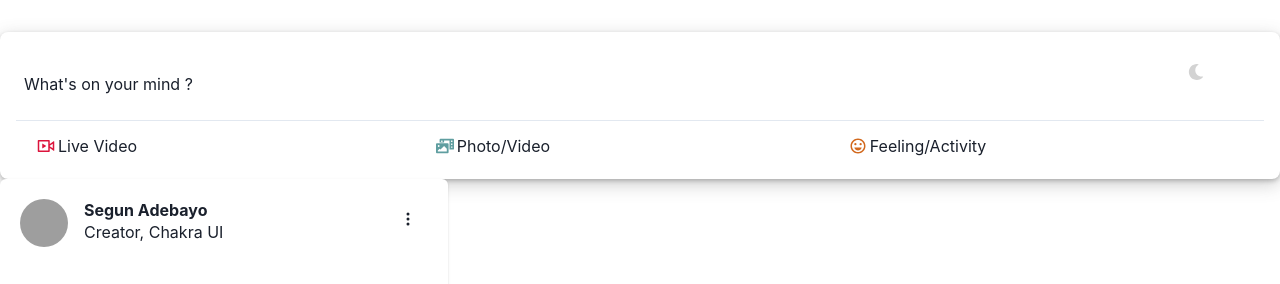
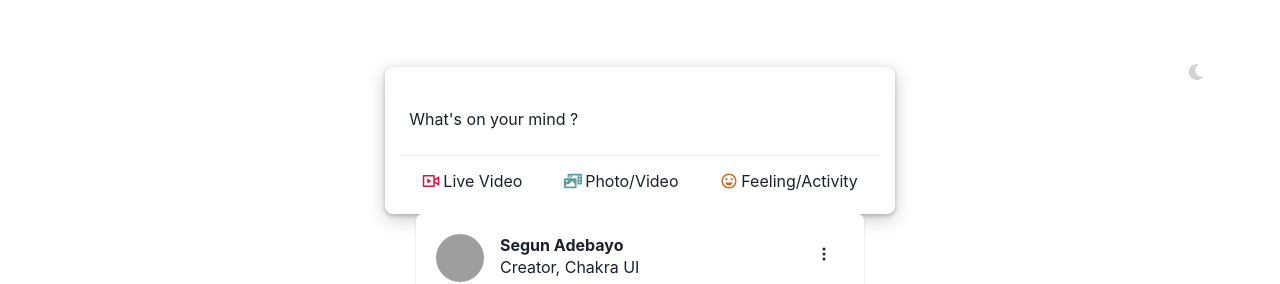
Before and after one commit to IWaqasRafiq/Facebook-Feed-Page, a React (Create React App) app: page / in a window 1280 px wide. Shown: the top 284 px of the page. Built offline with nearby package versions, Linux system fonts and the light colour scheme; grey boxes are pictures that could not be loaded.

Commit message:
Update Home.css

```diff
--- a/src/components/Home/Home.css
+++ b/src/components/Home/Home.css
@@ -0,0 +1,11 @@
+*{
+    margin: 0;
+    padding: 0;
+}
+.mid-col{
+    margin-top: 2rem;
+    padding: 3px;
+    display: flex;
+    flex-direction: column;
+    align-items: center;
+}
```
